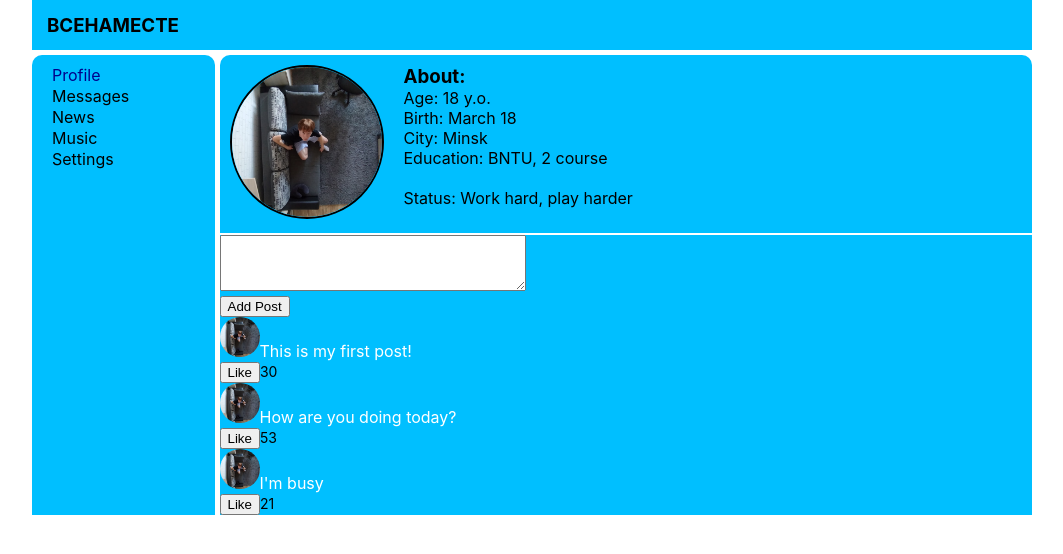
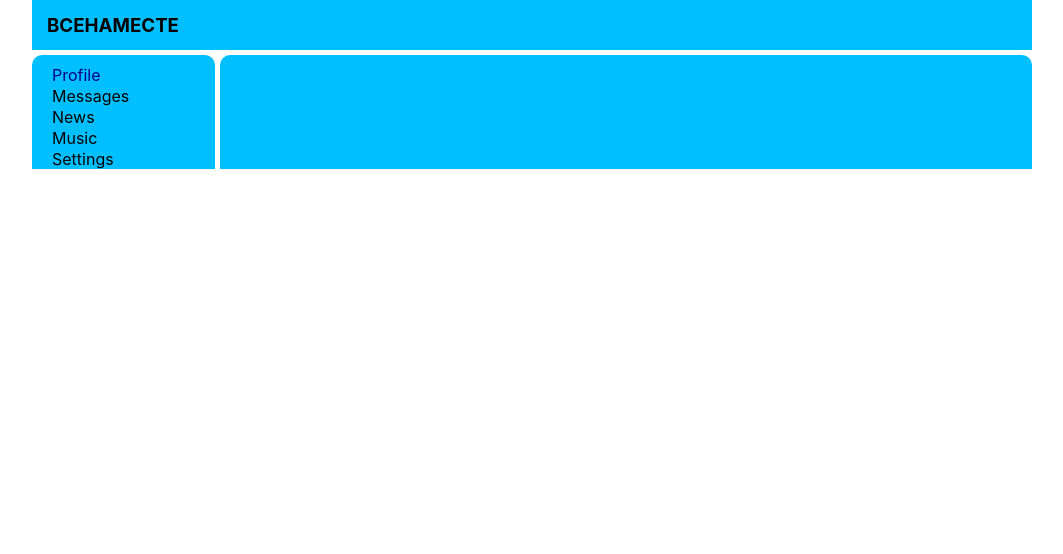
Before and after one commit to antonsadovskiy/samurai-way-main, a React (Create React App) app: page / in a window 1280 px wide. Shown: the top 554 px of the page, without its empty margins (108-1171 px from the left). Built offline with nearby package versions, Linux system fonts and the light colour scheme.

Commit message:
added browser router to app, five routes

```diff
--- a/src/App.css
+++ b/src/App.css
@@ -6,7 +6,14 @@
     gap: 5px;
 }
 
-.contentContainer {
+.mainContainer {
     display: flex;
     gap: 5px;
 }
+
+.contentContainer {
+    background-color: deepskyblue;
+    width: 100%;
+    border-top-left-radius: 10px;
+    border-top-right-radius: 10px;
+}
--- a/src/App.tsx
+++ b/src/App.tsx
@@ -3,16 +3,29 @@ import './App.css';
 import Header from "./components/Header/Header";
 import Profile from "./components/Profile/Profile";
 import Navbar from "./components/Navbar/Navbar";
+import Dialogs from "./components/Dialogs/Dialogs";
+import {BrowserRouter, Route} from "react-router-dom";
+import News from "./components/News/News";
+import Music from "./components/Music/Music";
+import Settings from "./components/Settings/Settings";
 
 const App = () => {
     return (
-        <div className="App">
-            <Header />
-            <div className="contentContainer">
-                <Navbar />
-                <Profile />
+        <BrowserRouter>
+            <div className="App">
+                <Header />
+                <div className="mainContainer">
+                    <Navbar />
+                    <div className="contentContainer">
+                        <Route path="/profile" component={Profile} />
+                        <Route path="/dialogs" component={Dialogs} />
+                        <Route path="/news" component={News} />
+                        <Route path="/music" component={Music} />
+                        <Route path="/settings" component={Settings} />
+                    </div>
+                </div>
             </div>
-        </div>
+        </BrowserRouter>
     );
 }
 
```
